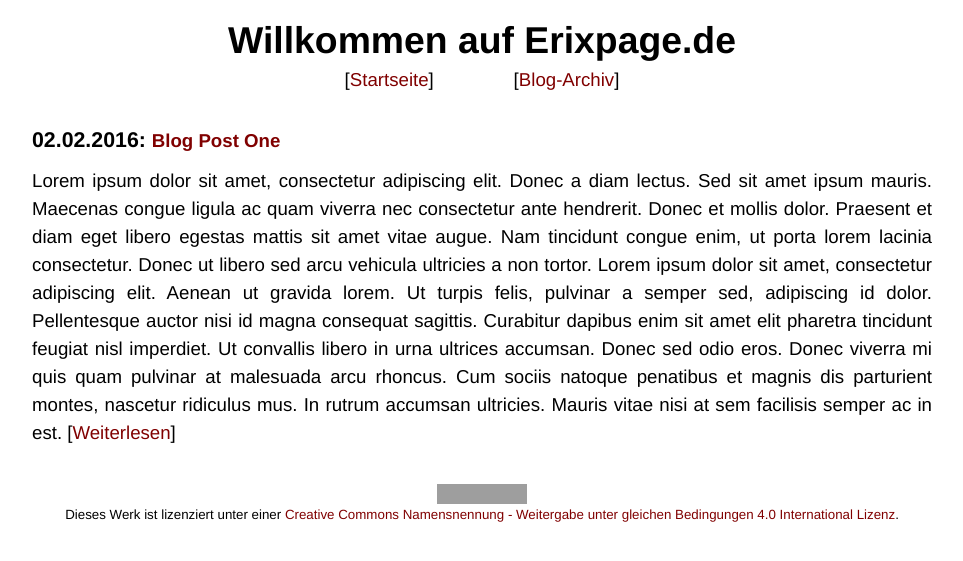
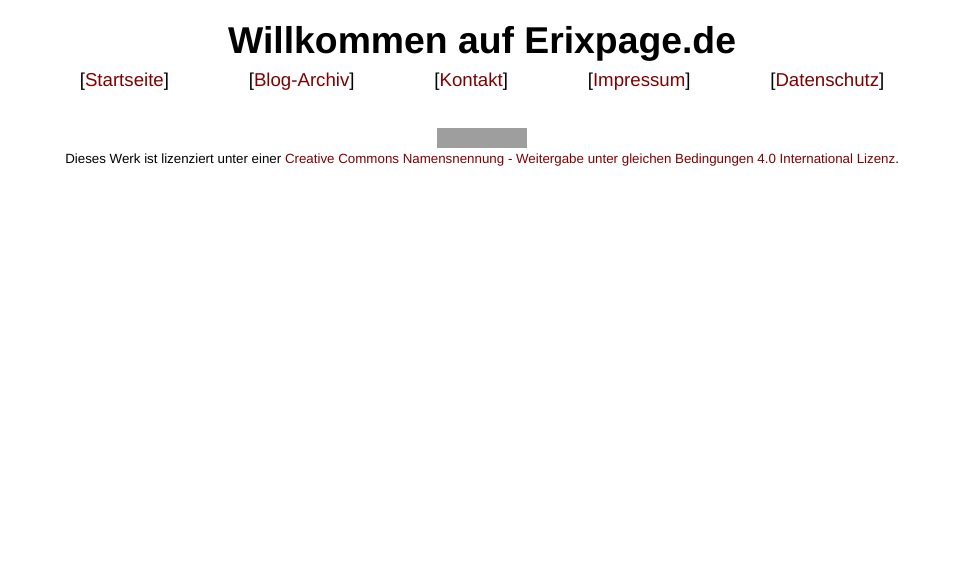
Before and after one commit to pille1842/erixpage.old, a Jekyll site: the page built from index.html, in a window 1280 px wide. Shown: the top 561 px of the page, without its empty margins (158-1121 px from the left). Built offline with Jekyll 4.4.1, drawn with Linux system fonts in a browser that asks for light colours; grey boxes are pictures that could not be loaded.

Commit message:
Remove example post, refine post display and style

```diff
--- a/_config.yml
+++ b/_config.yml
@@ -7,3 +7,19 @@
             type: "posts"
         values:
             layout: "post"
+navigation:
+    -
+        title: Startseite
+        url: index.html
+    -
+        title: Blog-Archiv
+        url: archiv.html
+    -
+        title: Kontakt
+        url: kontakt.html
+    -
+        title: Impressum
+        url: impressum.html
+    -
+        title: Datenschutz
+        url: datenschutz.html
--- a/_layouts/default.html
+++ b/_layouts/default.html
@@ -13,8 +13,12 @@
                 <h1>{{ page.title }}</h1>
                 <nav id="main-nav">
                     <ul>
-                        <li><a href="{{ site.baseurl }}/index.html">Startseite</a></li>
-                        <li><a href="{{ site.baseurl }}/archiv.html">Blog-Archiv</a></li>
+                        {% for link in site.navigation %} {% assign current = nil %}
+                        {% if page.url contains link.url %}
+                        {% assign current = 'current' %}
+                        {% endif %}
+                        <li><a href="{{ site.baseurl }}/{{ link.url }}" class="{{ current }}">{{ link.title }}</a></li>
+                        {% endfor %}
                     </ul>
                 </nav>
             </div>
--- a/_posts/2016-02-02-blog-post-one.md
+++ /dev/null
@@ -1,15 +0,0 @@
----
-title: Blog Post One
-author: Eric Haberstroh
-location: Rastatt
----
-Lorem ipsum dolor sit amet, consectetur adipiscing elit. Donec a diam lectus. Sed sit amet ipsum mauris. Maecenas congue ligula ac quam viverra nec consectetur ante hendrerit. Donec et mollis dolor. Praesent et diam eget libero egestas mattis sit amet vitae augue. Nam tincidunt congue enim, ut porta lorem lacinia consectetur. Donec ut libero sed arcu vehicula ultricies a non tortor. Lorem ipsum dolor sit amet, consectetur adipiscing elit. Aenean ut gravida lorem. Ut turpis felis, pulvinar a semper sed, adipiscing id dolor. Pellentesque auctor nisi id magna consequat sagittis. Curabitur dapibus enim sit amet elit pharetra tincidunt feugiat nisl imperdiet. Ut convallis libero in urna ultrices accumsan. Donec sed odio eros. Donec viverra mi quis quam pulvinar at malesuada arcu rhoncus. Cum sociis natoque penatibus et magnis dis parturient montes, nascetur ridiculus mus. In rutrum accumsan ultricies. Mauris vitae nisi at sem facilisis semper ac in est.
-
-
-Vivamus fermentum semper porta. Nunc diam velit, adipiscing ut tristique vitae, sagittis vel odio. Maecenas convallis ullamcorper ultricies. Curabitur ornare, ligula semper consectetur sagittis, nisi diam iaculis velit, id fringilla sem nunc vel mi. Nam dictum, odio nec pretium volutpat, arcu ante placerat erat, non tristique elit urna et turpis. Quisque mi metus, ornare sit amet fermentum et, tincidunt et orci. Fusce eget orci a orci congue vestibulum. Ut dolor diam, elementum et vestibulum eu, porttitor vel elit. Curabitur venenatis pulvinar tellus gravida ornare. Sed et erat faucibus nunc euismod ultricies ut id justo. Nullam cursus suscipit nisi, et ultrices justo sodales nec. Fusce venenatis facilisis lectus ac semper. Aliquam at massa ipsum. Quisque bibendum purus convallis nulla ultrices ultricies. Nullam aliquam, mi eu aliquam tincidunt, purus velit laoreet tortor, viverra pretium nisi quam vitae mi. Fusce vel volutpat elit. Nam sagittis nisi dui.
-
-
-Suspendisse lectus leo, consectetur in tempor sit amet, placerat quis neque. Etiam luctus porttitor lorem, sed suscipit est rutrum non. Curabitur lobortis nisl a enim congue semper. Aenean commodo ultrices imperdiet. Vestibulum ut justo vel sapien venenatis tincidunt. Phasellus eget dolor sit amet ipsum dapibus condimentum vitae quis lectus. Aliquam ut massa in turpis dapibus convallis. Praesent elit lacus, vestibulum at malesuada et, ornare et est. Ut augue nunc, sodales ut euismod non, adipiscing vitae orci. Mauris ut placerat justo. Mauris in ultricies enim. Quisque nec est eleifend nulla ultrices egestas quis ut quam. Donec sollicitudin lectus a mauris pulvinar id aliquam urna cursus. Cras quis ligula sem, vel elementum mi. Phasellus non ullamcorper urna.
-
-
-Class aptent taciti sociosqu ad litora torquent per conubia nostra, per inceptos himenaeos. In euismod ultrices facilisis. Vestibulum porta sapien adipiscing augue congue id pretium lectus molestie. Proin quis dictum nisl. Morbi id quam sapien, sed vestibulum sem. Duis elementum rutrum mauris sed convallis. Proin vestibulum magna mi. Aenean tristique hendrerit magna, ac facilisis nulla hendrerit ut. Sed non tortor sodales quam auctor elementum. Donec hendrerit nunc eget elit pharetra pulvinar. Suspendisse id tempus tortor. Aenean luctus, elit commodo laoreet commodo, justo nisi consequat massa, sed vulputate quam urna quis eros. Donec vel.
--- a/css/style.css
+++ b/css/style.css
@@ -4,14 +4,18 @@
 
 * {
     font-family: 'Helvetica', sans-serif;
-    font-size: 14pt;
     margin: 0;
     padding: 0;
+}
+
+.clear {
+    clear: both;
 }
 
 #site {
     width: 900px;
     margin: 0 auto;
+    font-size: 14pt;
 }
 
 p {
@@ -89,6 +93,11 @@
     content: "]";
 }
 
+.current {
+    text-decoration: underline;
+    color: #000 !important;
+}
+
 /**********************************************************
  * BLOG POSTS
  **********************************************************/
@@ -96,6 +105,10 @@
 .post-intro, .post-outro {
     font-style: italic;
     text-align: right;
+}
+
+.next {
+    float: right;
 }
 
 /**********************************************************
```
Also changed, not shown: _layouts/post.html (+10 -0 lines).
